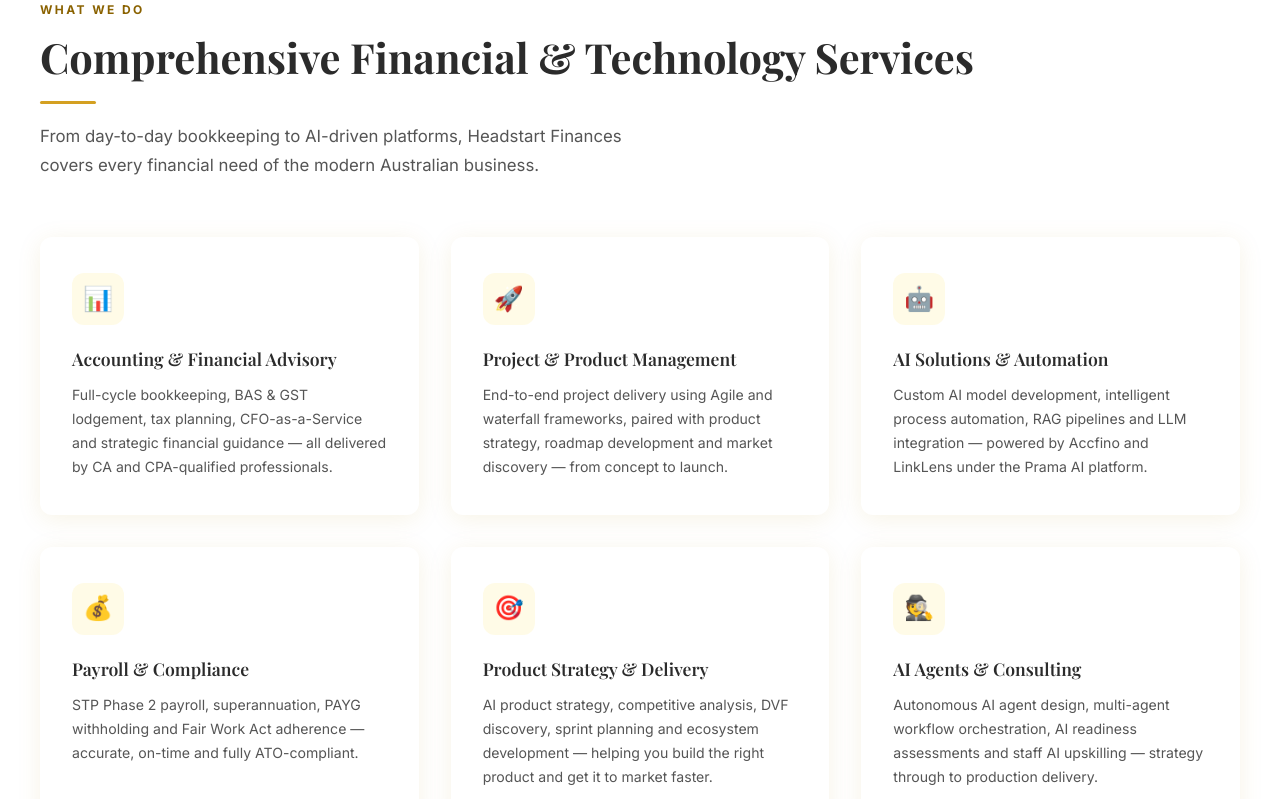
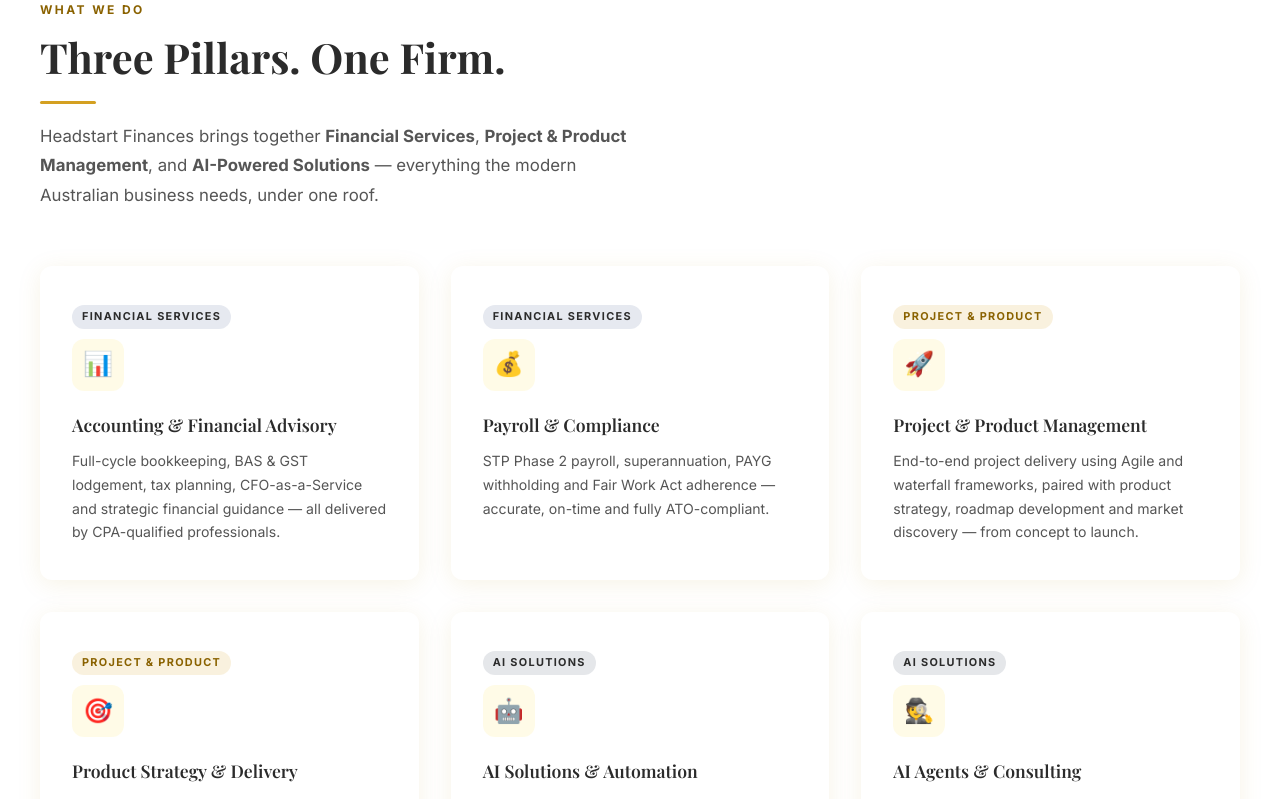
Before and after one commit to pramahosting/hsfinances, a React (Vite) app: page / in a window 1280 px wide. Shown: the part 1220-2019 px from the top of the page. Built offline with nearby package versions, Linux system fonts and the light colour scheme.

Commit message:
Refactor SERVICES_OVERVIEW structure and update text

```diff
--- a/src/pages/HomePage.jsx
+++ b/src/pages/HomePage.jsx
@@ -5,12 +5,51 @@
 import "../styles/layout.css";
 
 const SERVICES_OVERVIEW = [
-  { icon: "📊", title: "Accounting & Financial Advisory",     text: "Full-cycle bookkeeping, BAS & GST lodgement, tax planning, CFO-as-a-Service and strategic financial guidance — all delivered by CA and CPA-qualified professionals." },
-  { icon: "🚀", title: "Project & Product Management",   text: "End-to-end project delivery using Agile and waterfall frameworks, paired with product strategy, roadmap development and market discovery — from concept to launch." },
-  { icon: "🤖", title: "AI Solutions & Automation",    text: "Custom AI model development, intelligent process automation, RAG pipelines and LLM integration — powered by Accfino and LinkLens under the Prama AI platform." },
-  { icon: "💰", title: "Payroll & Compliance",     text: "STP Phase 2 payroll, superannuation, PAYG withholding and Fair Work Act adherence — accurate, on-time and fully ATO-compliant." },
-  { icon: "🎯", title: "Product Strategy & Delivery", text: "AI product strategy, competitive analysis, DVF discovery, sprint planning and ecosystem development — helping you build the right product and get it to market faster." },
-  { icon: "🕵️", title: "AI Agents & Consulting",   text: "Autonomous AI agent design, multi-agent workflow orchestration, AI readiness assessments and staff AI upskilling — strategy through to production delivery." },
+  // ── Financial Services ──
+  {
+    pillar: "finance",
+    pillarLabel: "Financial Services",
+    icon: "📊",
+    title: "Accounting & Financial Advisory",
+    text: "Full-cycle bookkeeping, BAS & GST lodgement, tax planning, CFO-as-a-Service and strategic financial guidance — all delivered by CPA-qualified professionals.",
+  },
+  {
+    pillar: "finance",
+    pillarLabel: "Financial Services",
+    icon: "💰",
+    title: "Payroll & Compliance",
+    text: "STP Phase 2 payroll, superannuation, PAYG withholding and Fair Work Act adherence — accurate, on-time and fully ATO-compliant.",
+  },
+  // ── Project & Product Management ──
+  {
+    pillar: "ppm",
+    pillarLabel: "Project & Product",
+    icon: "🚀",
+    title: "Project & Product Management",
+    text: "End-to-end project delivery using Agile and waterfall frameworks, paired with product strategy, roadmap development and market discovery — from concept to launch.",
+  },
+  {
+    pillar: "ppm",
+    pillarLabel: "Project & Product",
+    icon: "🎯",
+    title: "Product Strategy & Delivery",
+    text: "AI product strategy, competitive analysis, DVF discovery, sprint planning and ecosystem development — helping you build the right product and get it to market faster.",
+  },
+  // ── AI & Automation ──
+  {
+    pillar: "ai",
+    pillarLabel: "AI Solutions",
+    icon: "🤖",
+    title: "AI Solutions & Automation",
+    text: "Custom AI model development, intelligent process automation, RAG pipelines and LLM integration — powered by Accfino and LinkLens under the Prama AI platform.",
+  },
+  {
+    pillar: "ai",
+    pillarLabel: "AI Solutions",
+    icon: "🕵️",
+    title: "AI Agents & Consulting",
+    text: "Autonomous AI agent design, multi-agent workflow orchestration, AI readiness assessments and staff AI upskilling — strategy through to production delivery.",
+  },
 ];
 
 const TESTIMONIALS = [
@@ -79,16 +118,36 @@
         <div className="container">
           <div className="section-header reveal">
             <div className="section-eyebrow">What We Do</div>
-            <h2 className="section-title">Comprehensive Financial &amp; Technology Services</h2>
+            <h2 className="section-title">Three Pillars. One Firm.</h2>
             <div className="divider" />
             <p className="section-lead">
-              From day-to-day bookkeeping to AI-driven platforms, Headstart Finances covers every
-              financial need of the modern Australian business.
+              Headstart Finances brings together <strong>Financial Services</strong>,{" "}
+              <strong>Project &amp; Product Management</strong>, and{" "}
+              <strong>AI-Powered Solutions</strong> — everything the modern Australian business needs,
+              under one roof.
             </p>
           </div>
           <div className="grid-3">
             {SERVICES_OVERVIEW.map((s, i) => (
               <div key={s.title} className="service-card reveal" style={{ transitionDelay: `${i * 80}ms` }}>
+                <div style={{
+                  display: "inline-block",
+                  fontSize: ".68rem",
+                  fontWeight: 700,
+                  letterSpacing: ".12em",
+                  textTransform: "uppercase",
+                  padding: "3px 10px",
+                  borderRadius: 100,
+                  marginBottom: 10,
+                  background:
+                    s.pillar === "finance" ? "rgba(11,45,110,.1)" :
+                    s.pillar === "ppm"     ? "rgba(212,160,33,.15)" :
+                                             "rgba(45,58,82,.12)",
+                  color:
+                    s.pillar === "finance" ? "var(--navy)" :
+                    s.pillar === "ppm"     ? "var(--gold-dark)" :
+                                             "var(--charcoal)",
+                }}>{s.pillarLabel}</div>
                 <div className="service-icon">{s.icon}</div>
                 <div className="service-title">{s.title}</div>
                 <p className="service-text">{s.text}</p>
@@ -168,8 +227,8 @@
         </div>
       </section>
 
-      {/* ── TESTIMONIALS ── */}
-      <section className="section section-alt">
+      {/* ── TESTIMONIALS (hidden — restore by removing style={{display:"none"}}) ── */}
+      <section className="section section-alt" style={{ display:"none" }}>
         <div className="container">
           <div className="section-header center reveal">
             <div className="section-eyebrow">Client Stories</div>
```
